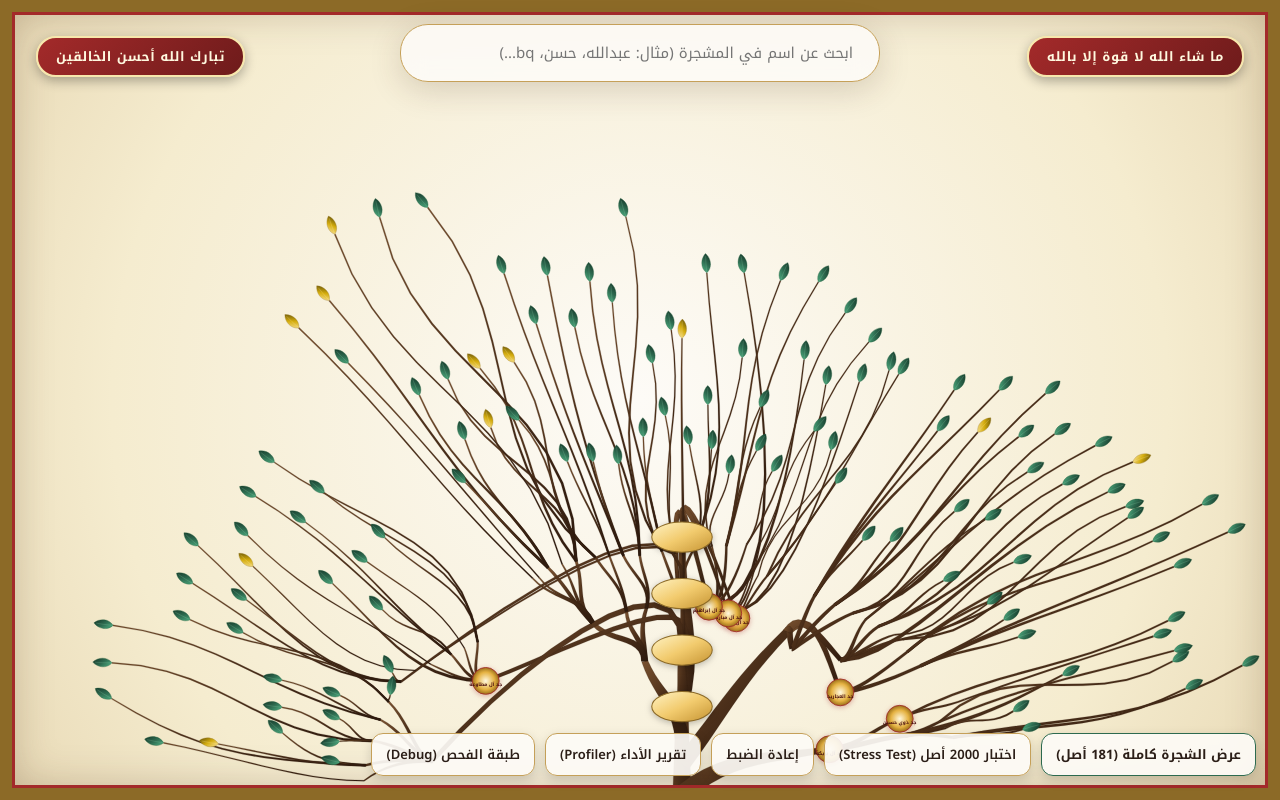
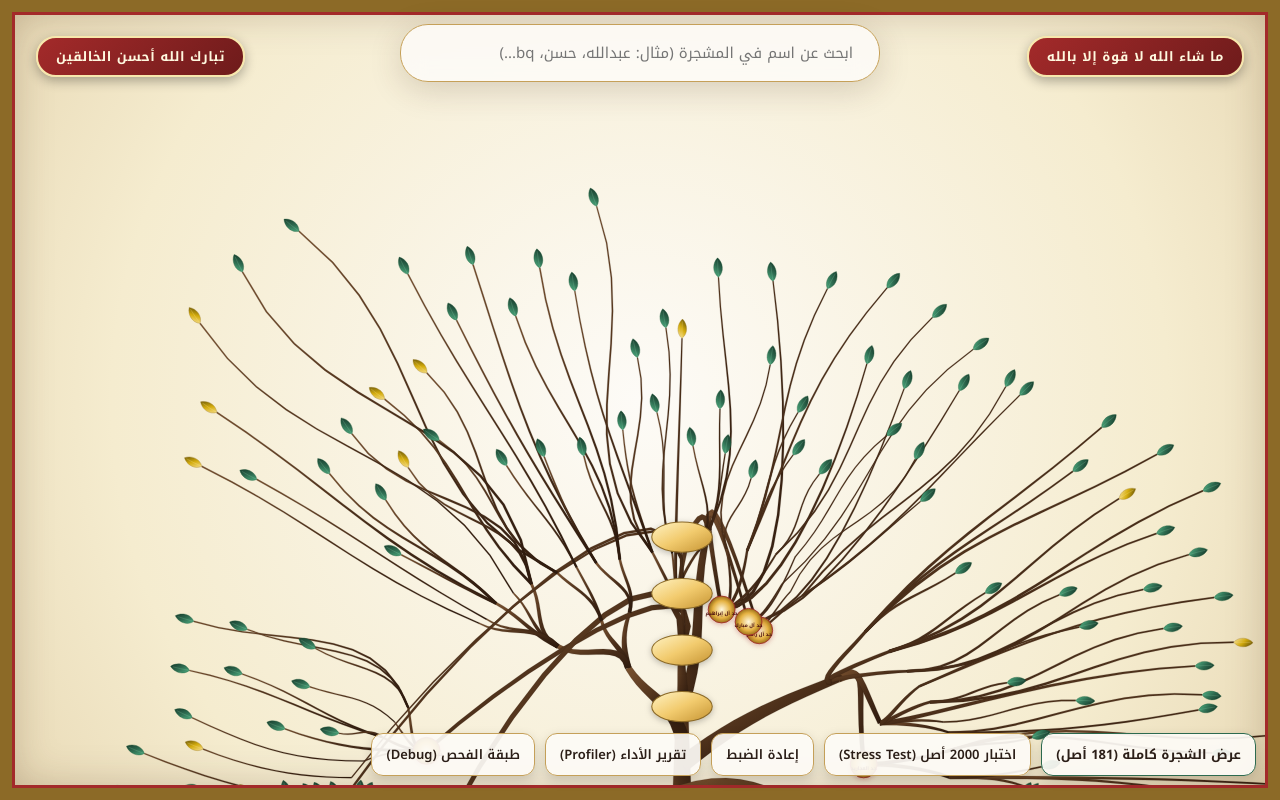
Before and after one commit to mah-creator/family_tree, a website built with Vite: page index.html in a window 1280 px wide. Built offline with nearby package versions, Linux system fonts and the light colour scheme.

Commit message:
Fix 2: widen sector to 230 degrees past horizontal
sectorSpanDeg was 155, spanning -167.5 deg to -12.5 deg — the arc
could never dip below horizontal on either side, so small lateral
lineages had nowhere to lean and the flanks beside the trunk stayed
empty. Widened to 230 deg (rightmostAngle/leftmostAngle now ~25 deg
past horizontal on each side). R_min recomputes automatically since
sectorWidthRad is already in its denominator (662 -> 446 headless).
Grass-line clamp on leaf y3 (treeLayout.js:208) already expressed in
absolute world Y tied to trunkBaseY, verified it still holds after
widening — no leaf crosses the grass line in the debug overlay.

Flank fill stays at 0% for now (as expected) since nothing yet
targets leaf density at the flanks specifically — that's fix 3.

Co-Authored-By: Claude Sonnet 5 <noreply@anthropic.com>

```diff
--- a/src/treeLayout.js
+++ b/src/treeLayout.js
@@ -74,7 +74,7 @@ export function buildBotanicalLayout(treeData, options = {}) {
     trunkCenterX = width / 2,
     rootTrunkLength = 340,
     rootBaseWidth = 54,
-    sectorSpanDeg = 155,
+    sectorSpanDeg = 230,
     singleLimbMode = false
   } = options;
 
@@ -110,9 +110,12 @@ export function buildBotanicalLayout(treeData, options = {}) {
   const N = orderedLeaves.length || 1;
 
   // 3. Part A - Step 3 & 4: Arc Allocation & R_min Calculation
-  const sectorWidthRad = (sectorSpanDeg * Math.PI) / 180; // ~2.705 rad for 155 deg
-  const rightmostAngle = -Math.PI / 2 + sectorWidthRad / 2; // Right side start (~-8.5 deg)
-  const leftmostAngle = -Math.PI / 2 - sectorWidthRad / 2;  // Left side end (~-171.5 deg)
+  // Fix 2: widened to 230° (was 155°) so outer edges reach ~25° past horizontal on
+  // both flanks, letting small lineages lean down beside the trunk instead of stopping
+  // dead at horizontal.
+  const sectorWidthRad = (sectorSpanDeg * Math.PI) / 180; // ~4.014 rad for 230 deg
+  const rightmostAngle = -Math.PI / 2 + sectorWidthRad / 2; // Right side start (~25 deg, past horizontal)
+  const leftmostAngle = -Math.PI / 2 - sectorWidthRad / 2;  // Left side end (~-205 deg, past horizontal)
 
   // R_min = 34 * N / (3 * sectorWidth * 0.74)
   const R_min = (34 * N) / (3 * sectorWidthRad * 0.74);
@@ -122,7 +125,7 @@ export function buildBotanicalLayout(treeData, options = {}) {
   const radialBands = [0.74, 0.94, 1.14];
 
   orderedLeaves.forEach((leafNode, idx) => {
-    // Exact angular position across 155° sector (Right to Left)
+    // Exact angular position across the sector (Right to Left)
     const t = (idx + 0.5) / N;
     const baseAngle = rightmostAngle - t * sectorWidthRad;
 
```
Also changed, not shown: dist/index.html.
